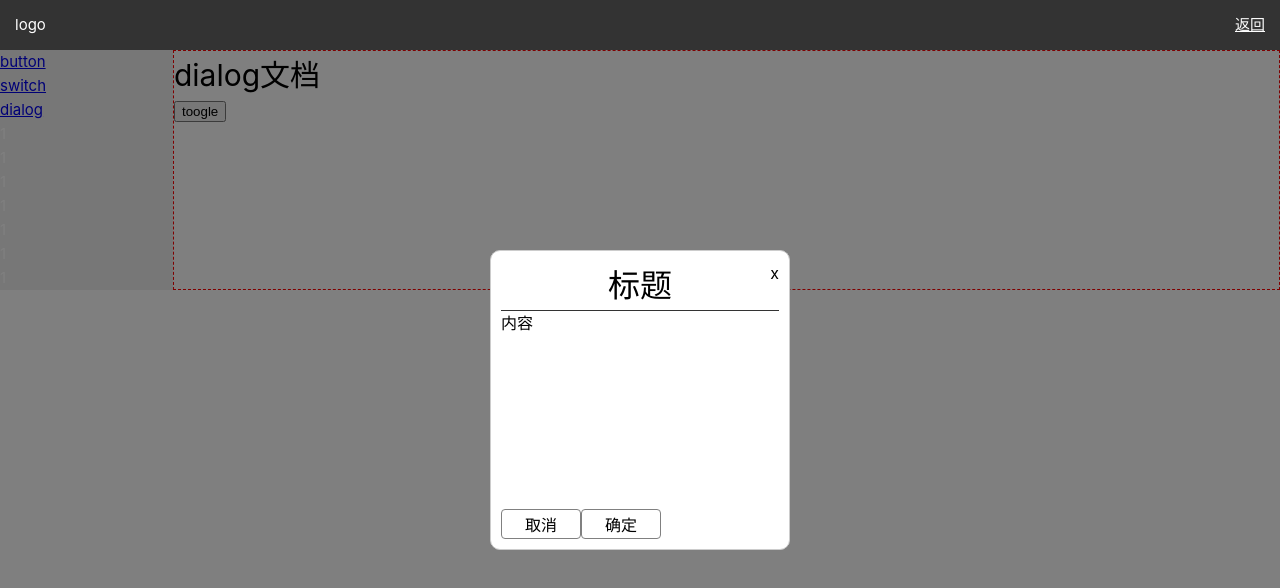
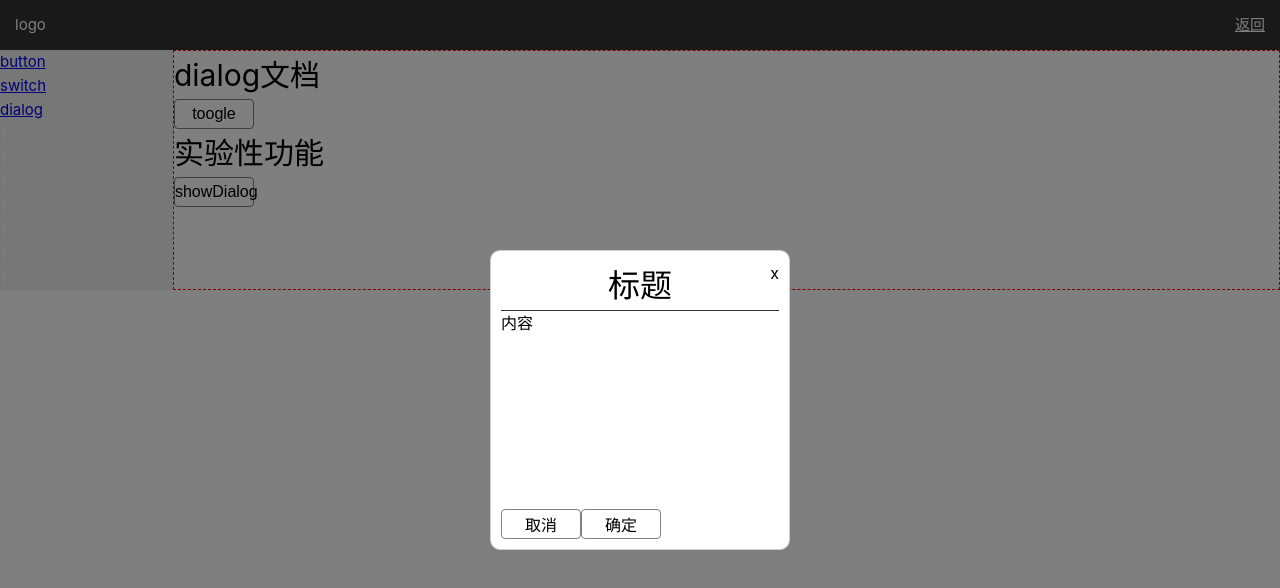
Before and after one commit to koryuoh123/chair-ui, a Vue app: page /doc/dialog in a window 1280 px wide. Both pictures are taken after a click on the button "toogle". Shown: the top 588 px of the page. Built offline with nearby package versions, Linux system fonts and the light colour scheme; the HTML template or start-up script is replaced by a standard one.

Commit message:
1.添加openDialog函数快速打开对话框。2. dialog里添加了telepot把组件传送到body下

```diff
--- a/src/components/Asidenav.vue
+++ b/src/components/Asidenav.vue
@@ -27,7 +27,10 @@ const toggleAsideVisible = () => {
 }
 
 router.afterEach(() => {
-    asideVisible.value = false
+    const width = document.documentElement.clientWidth
+    if (width <= 500) {
+        asideVisible.value = false
+    }
 })
 </script>
 
@@ -40,7 +43,7 @@ router.afterEach(() => {
     display: flex;
     flex-direction: column;
     // justify-content: center;
-    z-index: 2;
+
 }
 
 .mask {
@@ -50,7 +53,7 @@ router.afterEach(() => {
     width: 100%;
     height: 100%;
     background-color: #0009;
-    z-index: 1;
+
     display: none;
 }
 
@@ -59,10 +62,12 @@ router.afterEach(() => {
         position: fixed;
         left: 0;
         top: 50px;
+        z-index: 2;
     }
 
     .mask {
         display: inline-block;
+        z-index: 1;
     }
 }
 </style>
--- a/src/components/DialogDemo.vue
+++ b/src/components/DialogDemo.vue
@@ -1,8 +1,8 @@
 <template>
     <div class="demo-wrapper">
+        <div>
             <h1>dialog文档</h1>
-        <div><button @click="visible = !visible">toogle</button></div>
-
+            <div><Button @click="visible = !visible">toogle</Button></div>
         </div>
         <Dialog v-model="visible" :before-close="beforeClose">
             <template #title>
@@ -14,11 +14,21 @@
                 <Button>确定</Button>
             </template>
         </Dialog>
+        <div>
+            <h1>实验性功能</h1>
+            <Button @click="showDialog">showDialog</Button>
+        </div>
+    </div>
+
+
+
+
 </template>
 <script setup lang='ts'>
 import Dialog from '@/lib/Dialog.vue';
 import Button from '@/lib/Button.vue';
-import { ref } from 'vue';
+import { h, ref } from 'vue';
+import { openDialog } from '@/lib/openDialog';
 
 const visible = ref(false)
 
@@ -26,11 +36,21 @@ const beforeClose = () => {
     console.log('beforeClose')
     visible.value = false
 }
+// 实验性功能，使用showDialog函数直接打开对话框
+const showDialog = () => {
+    openDialog({
+        title: () => h('h1', '标题'), // 可以是返回h函数来构造节点
+        content: () => '内容', // 可以是返回h函数来构造节点
+        footer: () => '底部', // 可以是返回h函数来构造节点
+    })
+}
 
 </script>
 <style lang='scss' scoped>
 .demo-wrapper {
     width: 100%;
     border: 1px dashed red;
+    display: flex;
+    flex-direction: column;
 }
 </style>
--- a/src/lib/Dialog.vue
+++ b/src/lib/Dialog.vue
@@ -1,6 +1,8 @@
 <template>
     <template v-if="visible">
-        <div class="chair-dialog-overlay" @click="() => { if (props.closeOnClickOverlay) { onCloseDialog() } }"></div>
+        <Teleport to="body">
+            <div class="chair-dialog-overlay" @click="() => { if (props.closeOnClickOverlay) { onCloseDialog() } }">
+            </div>
             <div class="chair-dialog-wrapper">
                 <div class="chair-dialog">
                     <header>
@@ -8,13 +10,14 @@
                         <div class="chair-dialog-close" @click="onCloseDialog">x</div>
                     </header>
                     <main>
-                    <slot name="default"></slot>
+                        <slot></slot>
                     </main>
                     <footer>
                         <slot name="footer"></slot>
                     </footer>
                 </div>
             </div>
+        </Teleport>
     </template>
 </template>
 <script setup lang='ts'>
@@ -43,13 +46,13 @@ const onCloseDialog = () => {
 </script>
 <style lang='scss' scoped>
 .chair-dialog-overlay {
-    position: fixed;
+    position: absolute;
     top: 0;
     left: 0;
     width: 100%;
     height: 100%;
     background-color: rgba(0, 0, 0, 0.5);
-    z-index: 100;
+    z-index: 998;
 }
 
 .chair-dialog-wrapper {
@@ -57,7 +60,7 @@ const onCloseDialog = () => {
     left: 50%;
     top: 50%;
     transform: translate(-50%, -50%);
-    z-index: 100;
+    z-index: 999;
 
     .chair-dialog {
         background-color: #fff;
--- /dev/null
+++ b/src/lib/openDialog.ts
@@ -0,0 +1,29 @@
+import { createApp, h } from 'vue'
+import Dialog from './Dialog.vue'
+
+export const openDialog = (options: any) => {
+  const { title, content, footer } = options
+  const div = document.createElement('div')
+  document.body.appendChild(div)
+  const root = createApp({
+    render() {
+      return h(
+        Dialog,
+        {
+          modelValue: true,
+          'onUpdate:modelValue': (value: boolean) => {
+            if (!value) {
+              root.unmount()
+            }
+          },
+        },
+        {
+          title,
+          default: content,
+          footer,
+        },
+      )
+    },
+  })
+  root.mount(div)
+}
```
Lines whose indentation alone changed are shown as unchanged.
